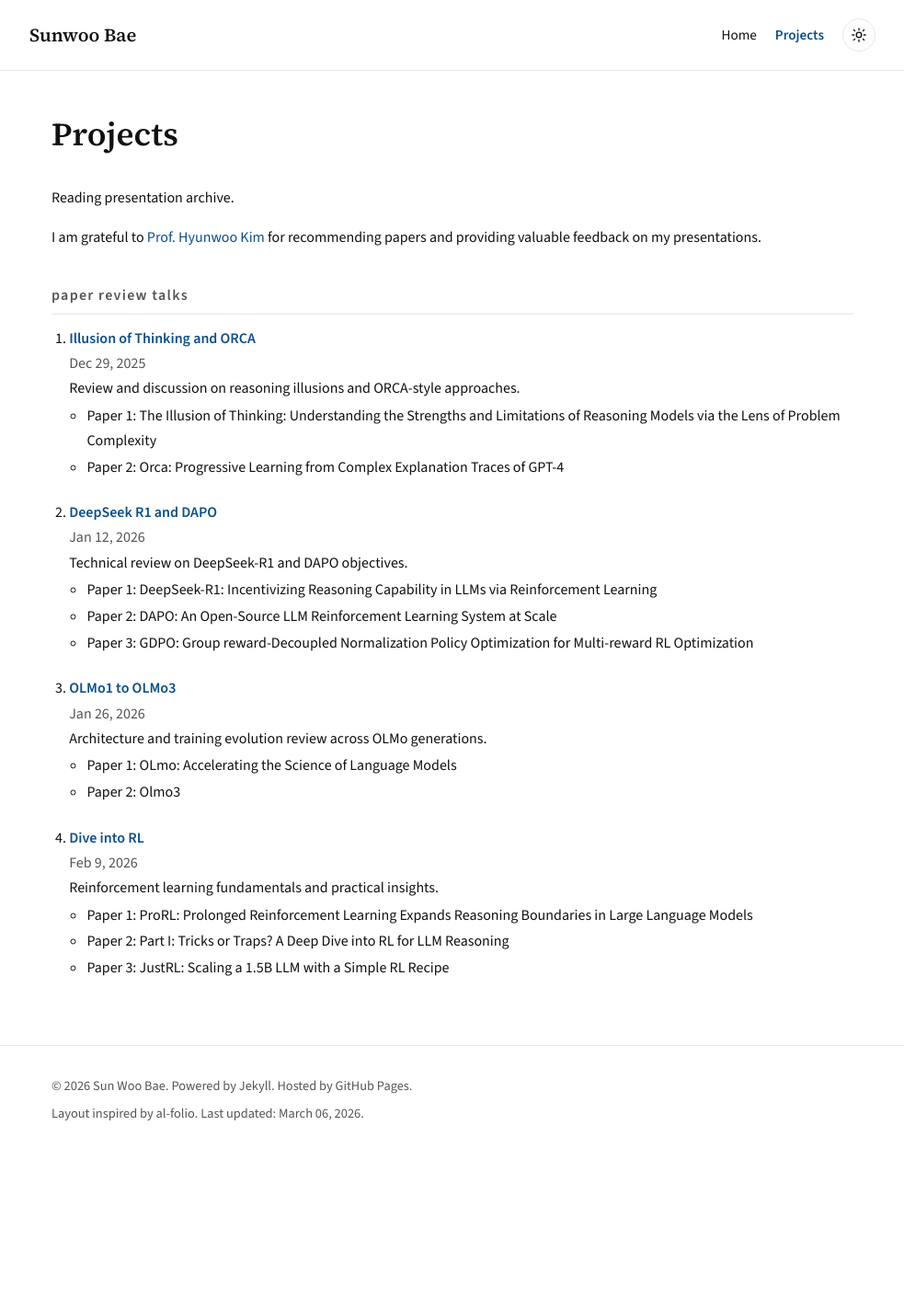
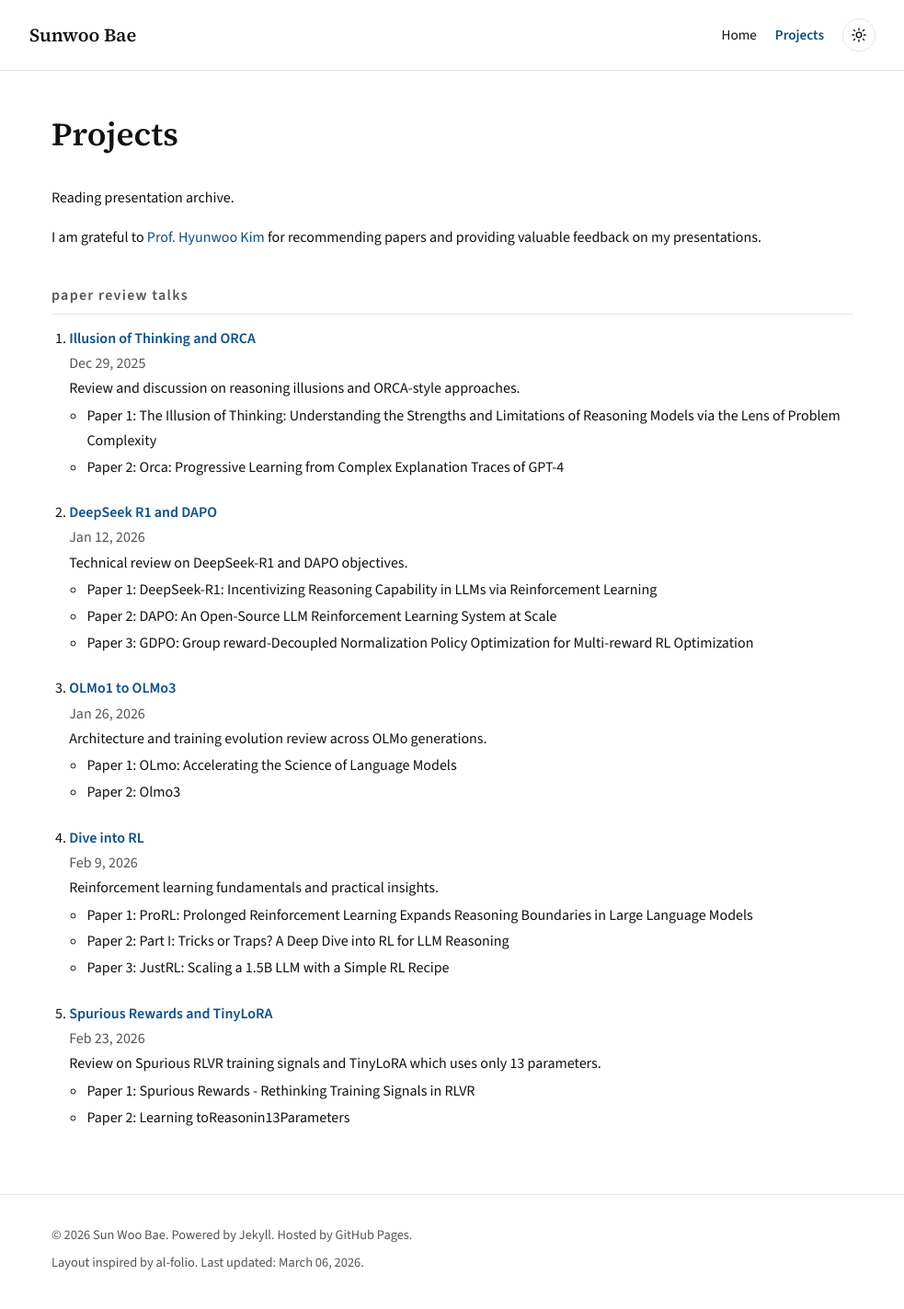
Before and after one commit to sunwoo02/sunwoo02.github.io, a Jekyll site: the page built from _pages/projects.md, in a window 1280 px wide. Shown: the whole page at 92% size, without its empty margins (148-1131 px from the left). Built offline with Jekyll 4.4.1, drawn with Linux system fonts in a browser that asks for light colours; before the commit the page ends 1261 px from its top, so only the background shows below that.

Commit message:
Update projects.md

```diff
--- a/_pages/projects.md
+++ b/_pages/projects.md
@@ -50,4 +50,17 @@ Technical review on DeepSeek-R1 and DAPO objectives.
   <li>Paper 3: JustRL: Scaling a 1.5B LLM with a Simple RL Recipe</li>
 </ul>
   </li>
+
+<li>
+  <a href="{{ '/projects/spurious-rewards-and-tinylora/' | relative_url }}"><strong>Spurious Rewards and TinyLoRA</strong></a><br>
+  <span class="location">Feb 23, 2026</span><br>
+  Review on Spurious RLVR training signals and TinyLoRA which uses only 13 parameters.
+  <ul class="paper-sublist">
+    <li>Paper 1: Spurious Rewards - Rethinking Training Signals in RLVR</li>
+    <li>Paper 2: Learning toReasonin13Parameters</li>
+  </ul>
+</li>
+
+
+
 </ol>
```
